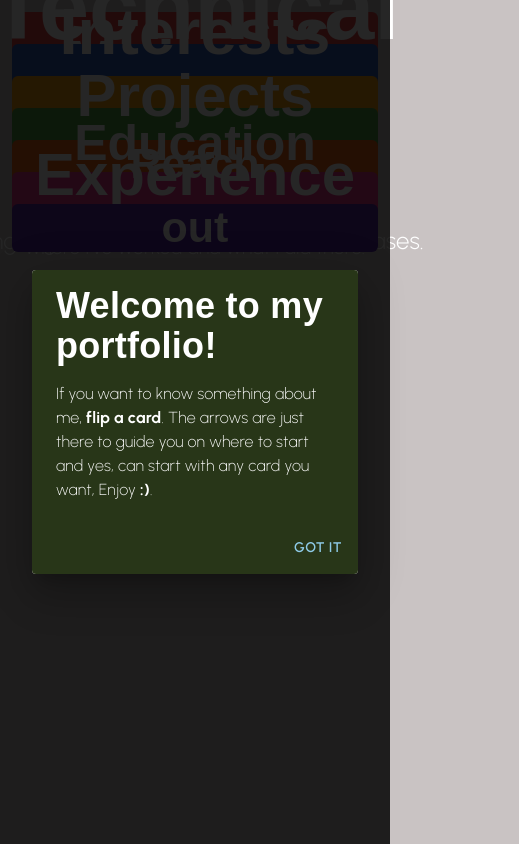
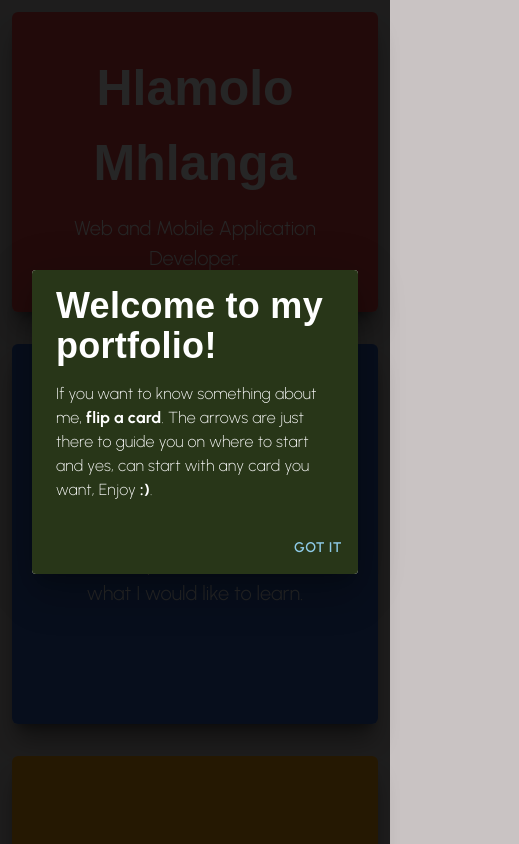
Before and after one commit to Trixtoparadise/portfolio, a Next.js app: page / in a window 390 px wide. Shown: the top 844 px of the page, 519 px wide, since content can reach past the window. Built offline with nearby package versions, Linux system fonts and the light colour scheme; a web font is replaced by a local one.

Commit message:
adding responsiveness to the tile

```diff
--- a/app/ui/tile.tsx
+++ b/app/ui/tile.tsx
@@ -24,13 +24,13 @@ const designPalette: Record<string, string> = {
 }
 
 const fontSizes: Record<string, string[]> = {
-    info: ['text-[65px]!','text-[20px]!'],
-    interests: ['text-[65px]!','text-[20px]!'],
-    skills: ['text-[90px]!','text-[24px]!'],
-    projects: ['text-[60px]!','text-[20px]!'],
-    contact: ['text-[43px]!','text-[18px]!'],
-    experience: ['text-[60px]!','text-[20px]!'],
-    education: ['text-[50px]!','text-[20px]!'],
+    info: ['text-[50px]! md:text-[52px]! lg:text-[65px]!','text-[20px]! lg:text-[20px]!','text-[20px]! md:text-[20px]! lg:text-[20px]!'],
+    interests: ['text-[50px]! md:text-[55px]! lg:text-[65px]!','text-[20px]! lg:text-[20px]!','text-[20px]! md:text-[18px]! lg:text-[20px]!'],
+    skills: ['text-[60px]! md:text-[80px]! lg:text-[90px]!','text-[24px]! lg:text-[24px]!', 'text-[20px]! md:text-[18px]! lg:text-[22px]!'],
+    projects: ['text-[45px]! md:text-[50px]! lg:text-[60px]!','text-[20px]! lg:text-[20px]!','text-[20px]! md:text-[20px]! lg:text-[24px]!'],
+    contact: ['text-[40px]! md:text-[38px]! lg:text-[43px]!','text-[18px]! lg:text-[18px]!', 'text-[18px]! md:text-[18px]! lg:text-[18px]!'],
+    experience: ['text-[45px]! md:text-[50px]! lg:text-[60px]!','text-[20px]! lg:text-[20px]!','text-[20px]! md:text-[16px]! lg:text-[20px]!'],
+    education: ['text-[55px]! md:text-[45px]! lg:text-[50px]!','text-[20px]! lg:text-[20px]!','text-[20px]! md:text-[20px]! lg:text-[15.5px]! xl:text-[18px]!'],
 }
 
 export default function Tile(props : PropType) {
@@ -46,8 +46,7 @@ export default function Tile(props : PropType) {
 
     return (
         <Stack
-            style={{ flexGrow: height, flexBasis: 0 }}
-            className="group perspective-[1000px] transition-transform hover:scale-[1.025]"
+            className={`${height} md:basis-0! lg:basis-0! group perspective-[1000px] transition-transform hover:scale-[1.025]`}
         >
             <ButtonBase
                 component="div"
@@ -60,9 +59,9 @@ export default function Tile(props : PropType) {
                 <Stack
                     className={`absolute inset-0 w-full h-full items-center justify-center p-6 backface-hidden rounded-md! ${bgColor}`}
                 >
-                    <Stack className="text-center! text-primary! mx-6!">
-                        <p className={`font-annie! mx-30! pb-3! ${fontSizes[background][0]}`}><b>{title}</b></p>
-                        <p className={`font-light font-urbanist! mx-20! ${fontSizes[background][1]}`}>{subTitle}</p>
+                    <Stack className="text-center! text-primary!">
+                        <p className={`font-annie! pb-3! ${fontSizes[background][0]}`}><b>{title}</b></p>
+                        <p className={`font-light font-urbanist! ${fontSizes[background][1]}`}>{subTitle}</p>
                     </Stack>
                 </Stack>
 
@@ -70,20 +69,20 @@ export default function Tile(props : PropType) {
                     className={`absolute inset-0 w-full h-full items-center justify-center p-6 backface-hidden transform-[rotateY(180deg)] rounded-md! ${bgColor}`}
                 >
                     {background === "contact" ? (
-                        <Stack className="text-primary! mx-6! w-full">
+                        <Stack className="text-primary! w-full">
                             <ul className='text-center! list-inside!'>
                                 <Stack direction="row" className='justify-around! mx-10!'>
-                                    <li className="font-light font-urbanist! text-[1.2rem] py-4 transition-transform hover:scale-[1.25]">
+                                    <li className="font-light font-urbanist! text-[1.2rem] py-1 md:py-2 lg:py-4 transition-transform hover:scale-[1.25]">
                                         <a href="mailto:hlamolo.mhlanga7@gmail.com" onClick={(e) => e.stopPropagation()}>
                                             <EmailOutlined className="h-8! w-8! text-primary!" />
                                         </a>
                                     </li>
-                                    <li className="font-light font-urbanist! text-[1.2rem] py-4 transition-transform hover:scale-[1.25]">
+                                    <li className="font-light font-urbanist! text-[1.2rem] py-1 md:py-2 lg:py-4 transition-transform hover:scale-[1.25]">
                                         <a href="https://github.com/Trixtoparadise" target="_blank" rel="noreferrer" onClick={(e) => e.stopPropagation()}>
                                             <Github className="h-8! w-8! text-primary!" />
                                         </a>
                                     </li>
-                                    <li className="font-light font-urbanist! text-[1.2rem] py-4 transition-transform hover:scale-[1.25]">
+                                    <li className="font-light font-urbanist! text-[1.2rem] py-1 md:py-2 lg:py-4 transition-transform hover:scale-[1.25]">
                                         <a href="tel:+27783482171" onClick={(e) => e.stopPropagation()}>
                                             <LocalPhoneOutLined className="h-8! w-8! text-primary!" />
                                         </a>
@@ -92,15 +91,15 @@ export default function Tile(props : PropType) {
                             </ul>
                             <ul className='text-center! list-inside!'>
                                 {data.map((item, index) => (
-                                    <li key={index} className="font-light font-urbanist! text-[1.2rem] py-4" dangerouslySetInnerHTML={{ __html: item }}/>
+                                    <li key={index} className={`font-light font-urbanist! ${fontSizes[background][2]} py-3 md:py-2 lg:py-4`} dangerouslySetInnerHTML={{ __html: item }}/>
                                 ))}
                             </ul>
                         </Stack>
                     ) : background !== "projects" ? (
-                        <Stack className="text-primary! mx-6!">
+                        <Stack className="text-primary!">
                             <ul className='text-center! list-inside!'>
                                 {data.map((item, index) => (
-                                    <li key={index} className="font-light font-urbanist! text-[1.2rem] py-4 list-disc" dangerouslySetInnerHTML={{ __html: item }}/>
+                                    <li key={index} className={`font-light font-urbanist! ${fontSizes[background][2]} py-1 md:py-2 lg:py-4 list-disc`} dangerouslySetInnerHTML={{ __html: item }}/>
                                 ))}
                             </ul>
                         </Stack>
@@ -108,7 +107,7 @@ export default function Tile(props : PropType) {
                         <Stack className="text-primary! mx-6!">
                             <ul className='text-center! list-inside!'>
                                 {data.map((item, index) => (
-                                    <li key={index} className="font-light font-urbanist! text-[1.15rem] py-4 list-disc transition-transform hover:scale-[1.2]">
+                                    <li key={index} className={`font-light font-urbanist! ${fontSizes[background][2]} py-1 md:py-2 lg:py-4 list-disc transition-transform hover:scale-[1.2]`}>
                                         <a
                                             href={links[index]}
                                             target="_blank" rel="noreferrer"
```
